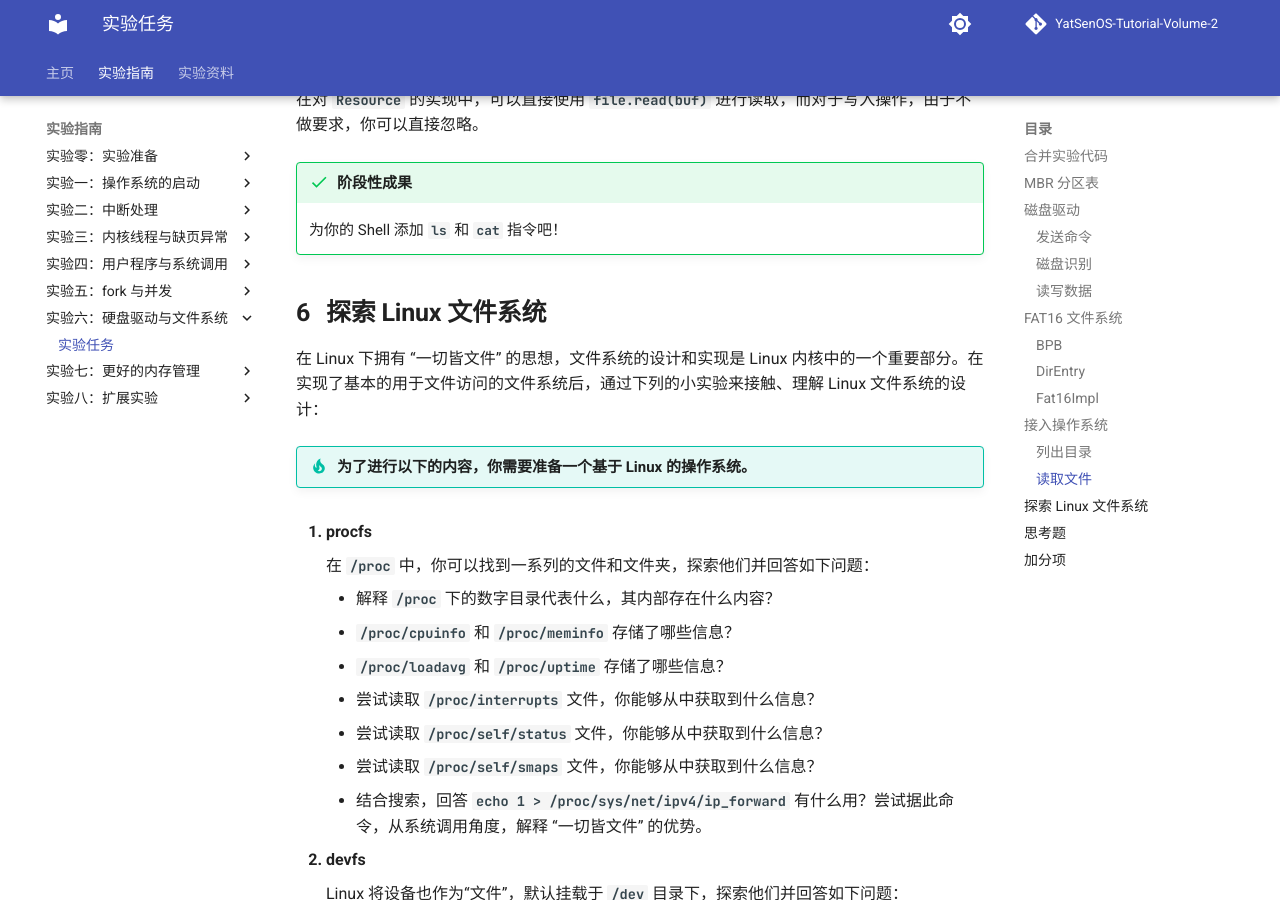
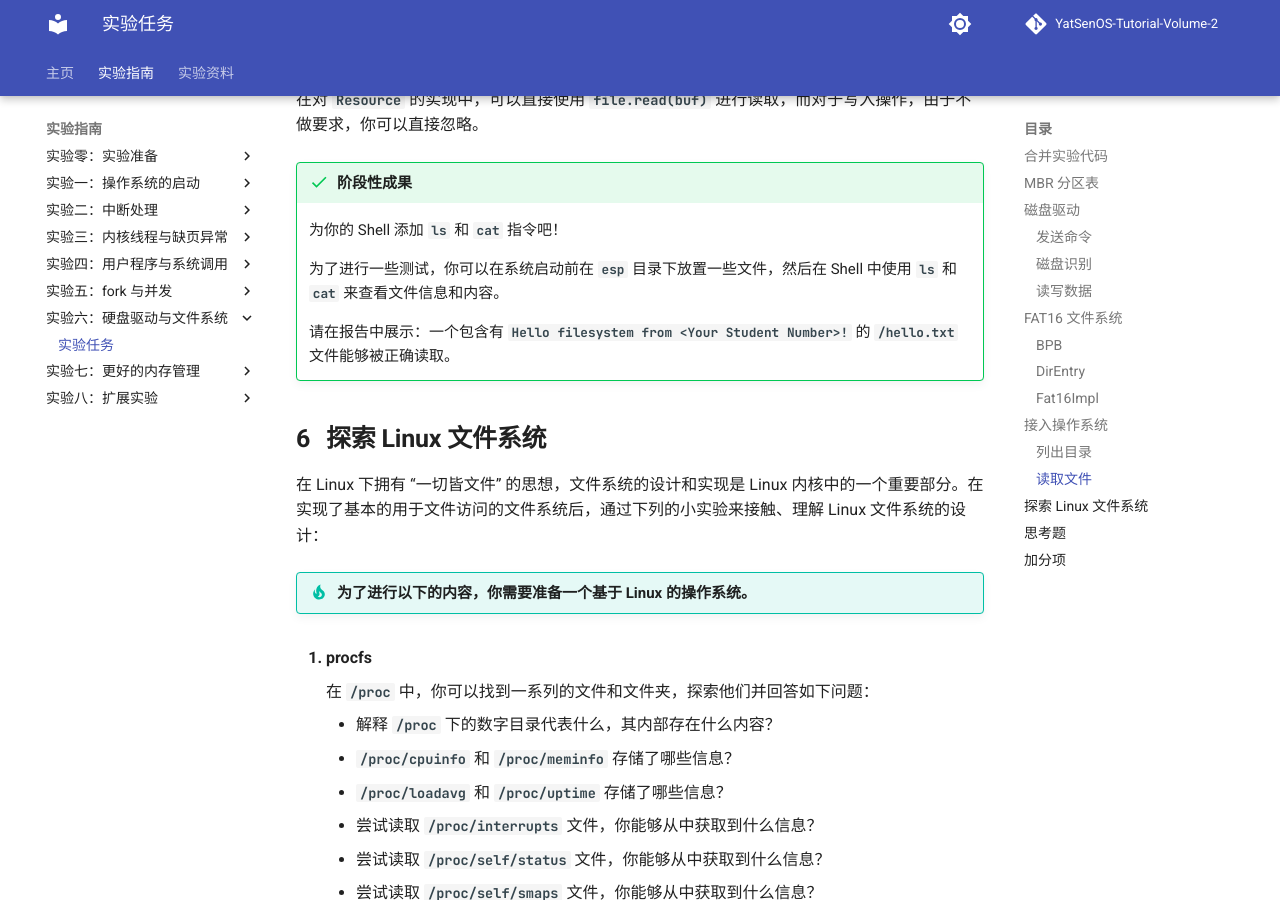
Before and after one commit to YatSenOS/YatSenOS-Tutorial-Volume-2, an MkDocs documentation site: the page built from docs/labs/0x06/tasks.md, in a window 1280 px wide and 900 px high, scrolled down 9905 px. Built offline with MkDocs 1.6.1 and Material for MkDocs 9.7.7, drawn with Linux system fonts in a browser that asks for light colours; comment, search, counter and statistics services are not loaded.

Commit message:
wip(lab/6): add task

```diff
--- a/docs/labs/0x06/tasks.md
+++ b/docs/labs/0x06/tasks.md
@@ -323,6 +323,10 @@ pub enum Resource {
 
     为你的 Shell 添加 `ls` 和 `cat` 指令吧！
 
+    为了进行一些测试，你可以在系统启动前在 `esp` 目录下放置一些文件，然后在 Shell 中使用 `ls` 和 `cat` 来查看文件信息和内容。
+
+    请在报告中展示：一个包含有 `Hello filesystem from <Your Student Number>!` 的 `/hello.txt` 文件能够被正确读取。
+
 ## 探索 Linux 文件系统
 
 在 Linux 下拥有 “一切皆文件” 的思想，文件系统的设计和实现是 Linux 内核中的一个重要部分。在实现了基本的用于文件访问的文件系统后，通过下列的小实验来接触、理解 Linux 文件系统的设计：
```
